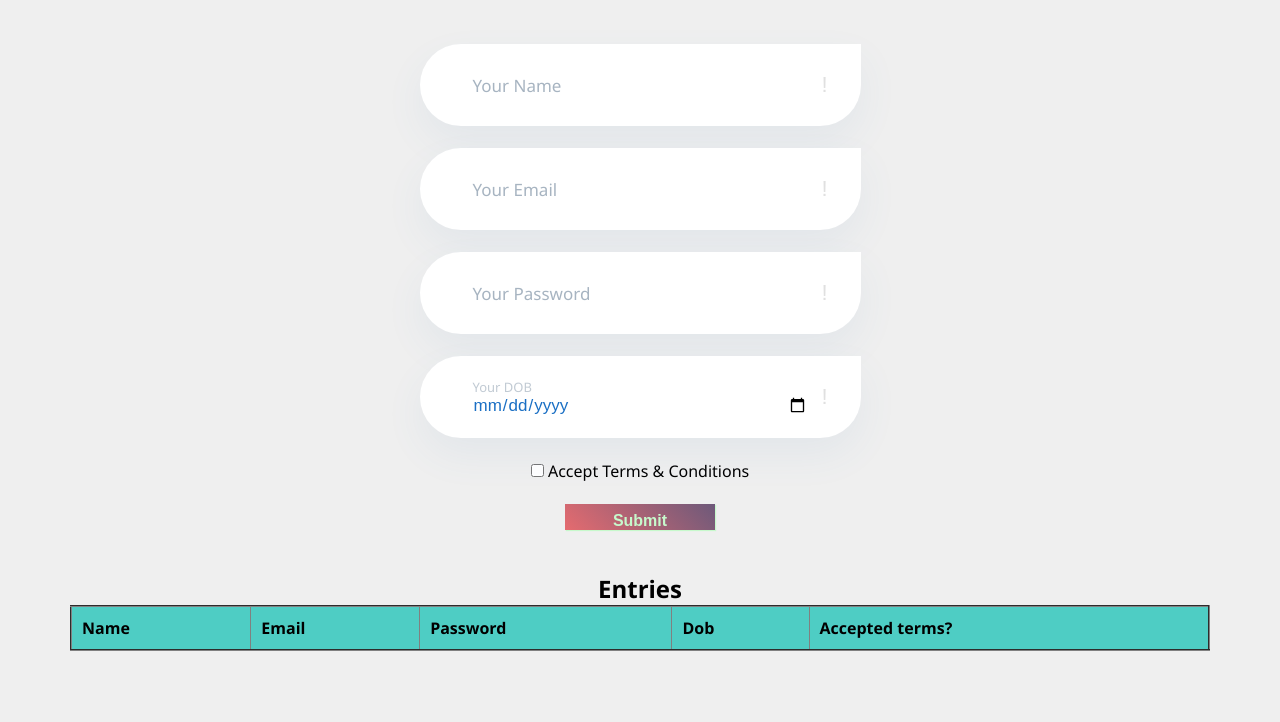
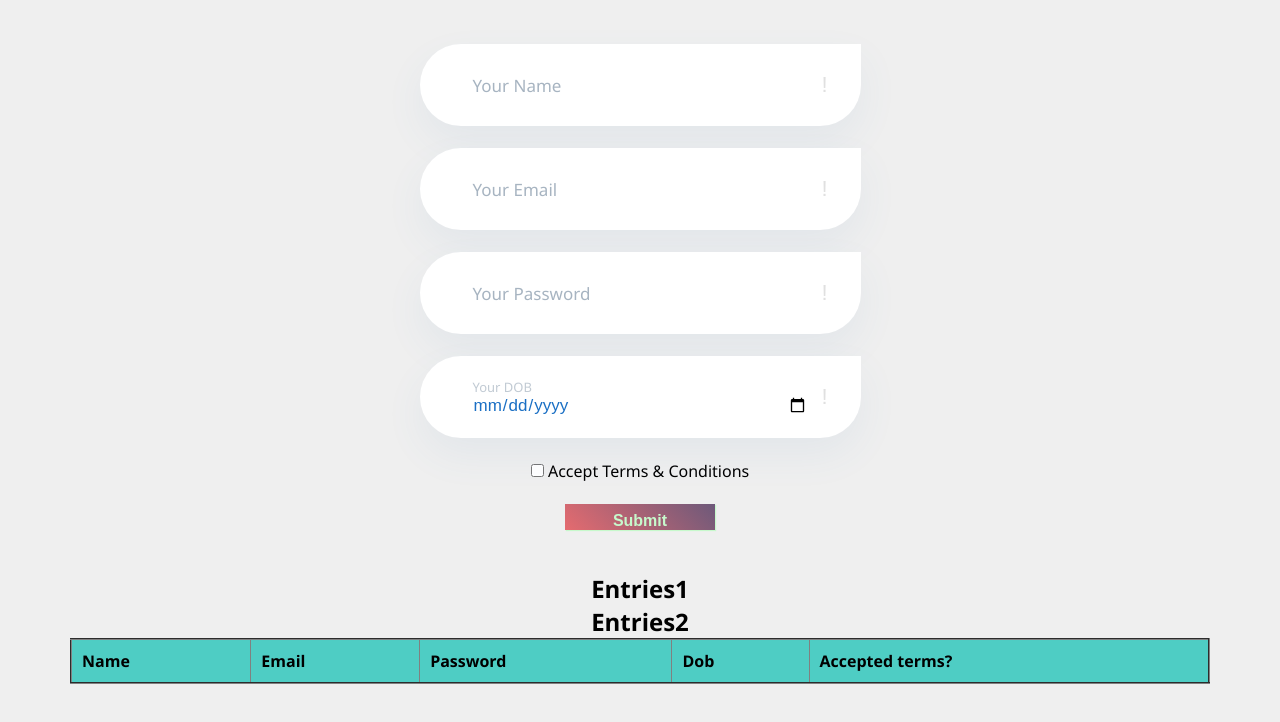
Before and after one commit to Neshrutha/we, a plain HTML site: page index.html in a window 1280 px wide. Shown: the part 200-922 px from the top of the page. Drawn offline with Linux system fonts and the light colour scheme; a web font is replaced by a local one.

Commit message:
Update index.html

```diff
--- a/index.html
+++ b/index.html
@@ -121,7 +121,8 @@
 <br>
 <center>
     <div class="entry">
-        <h2 class="subHead">Entries</h2>
+        <h2 class="subHead">Entries1</h2>
+          <h2 class="subHead">Entries2</h2>
         <div id="tableDiv"></div>
       </div>
 </center>
```
